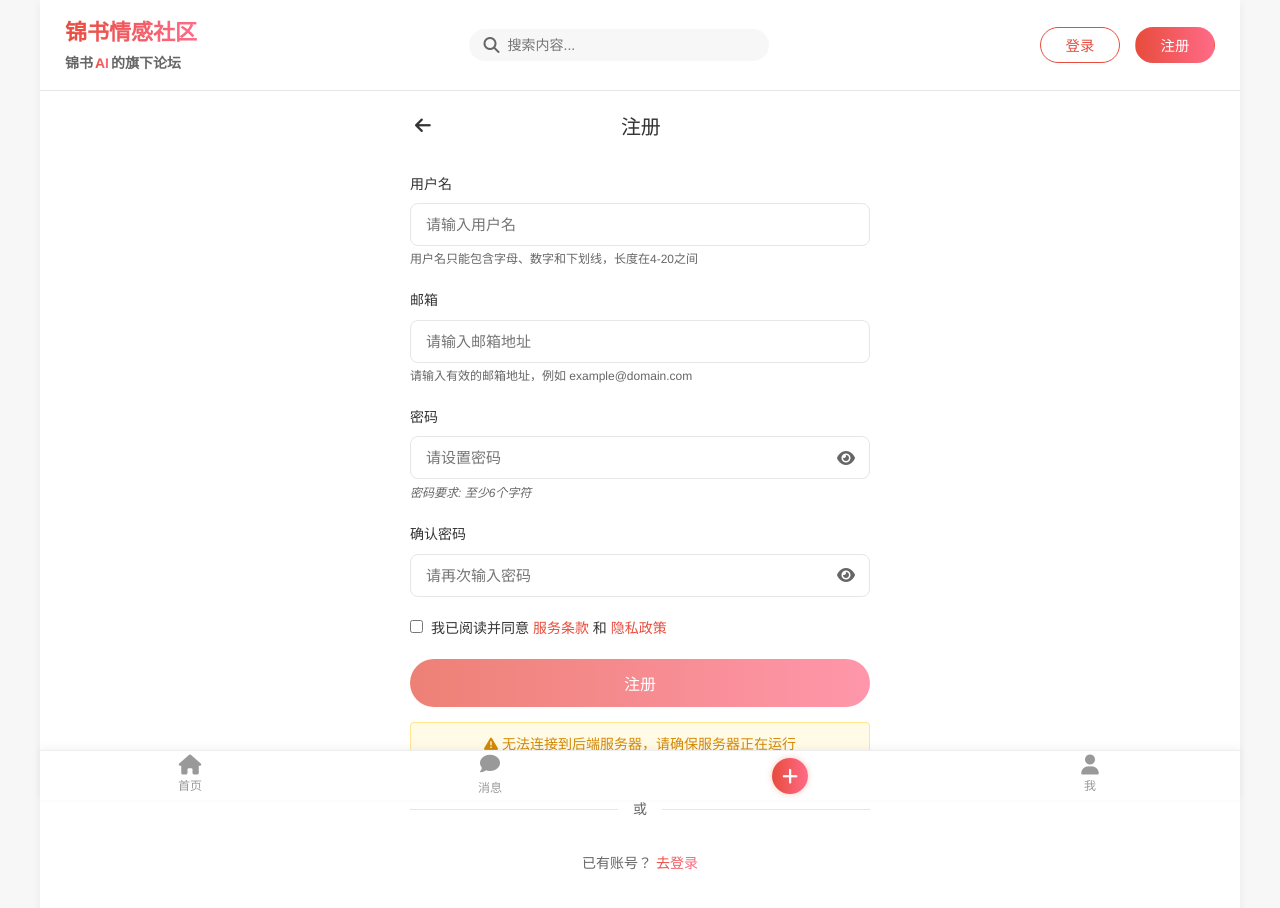
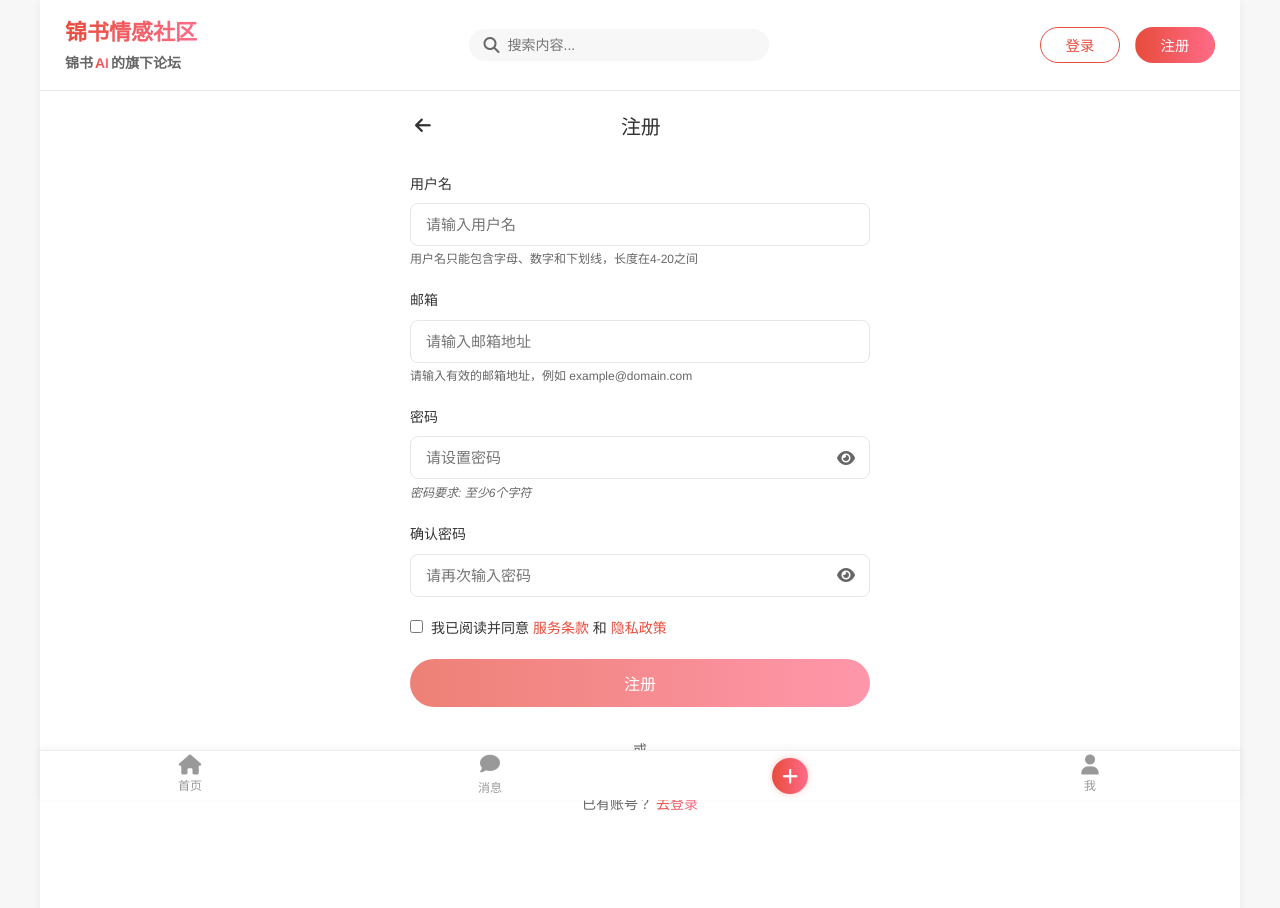
Before and after one commit to zhangsscc99/springboot_Community, a Vue app in the folder frontend/: page /register in a window 1280 px wide. Shown: the top 908 px of the page. Built offline with nearby package versions, Linux system fonts and the light colour scheme; no server answers.

Commit message:
register debugged successfully

```diff
--- a/frontend/src/views/RegisterView.vue
+++ b/frontend/src/views/RegisterView.vue
@@ -102,10 +102,7 @@
           <span v-else>注册</span>
         </button>
 
-        <div v-if="backendStatus === 'error'" class="auth-warning">
-          <i class="fas fa-exclamation-triangle"></i>
-          无法连接到后端服务器，请确保服务器正在运行
-        </div>
+
 
         <div v-if="error" class="auth-error">
           {{ error }}
```
